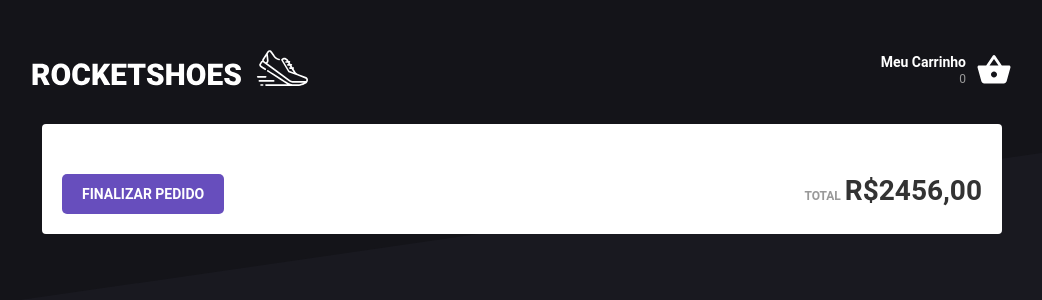
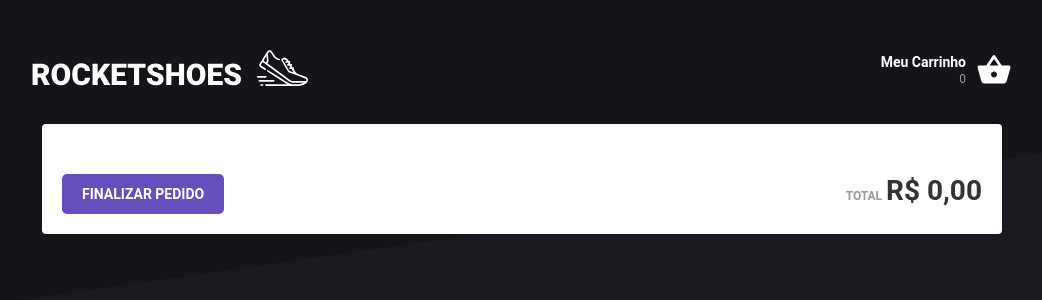
Before and after one commit to Idaslon/FullStack, a React (Create React App) app in the folder React/destroyshoes/: page /cart in a window 1280 px wide. Shown: the top 300 px of the page, without its empty margins (118-1160 px from the left). Built offline with nearby package versions, Linux system fonts and the light colour scheme.

Commit message:
Calculating total price

```diff
--- a/React/destroyshoes/src/pages/Cart/index.tsx
+++ b/React/destroyshoes/src/pages/Cart/index.tsx
@@ -1,10 +1,11 @@
-import React, { useCallback } from 'react';
+import React, { useCallback, useMemo } from 'react';
 import { MdAddCircleOutline, MdRemoveCircleOutline, MdDelete } from 'react-icons/md';
 
 
 import { useSafeSelector } from '@store/hooks';
 import { useDispatch } from 'react-redux';
 import { updateProductAmount } from '@store/ducks/products/actions';
+import { formatPrice } from '@utils/format';
 import {
   Container, Product, Info, ProductDescription, ProductAmount, ProductPrice, Purchase,
 } from './styles';
@@ -30,6 +31,12 @@ export default function Cart() {
 
     dispatch(updateProductAmount({ id, amount: amountToUpdate }));
   }, [products, dispatch]);
+
+  const totalPrice = useMemo(() => {
+    const total = products.reduce((total, product) => total + product.subtotal, 0);
+
+    return formatPrice(total);
+  }, [products]);
 
   return (
     <Container>
@@ -80,7 +87,7 @@ export default function Cart() {
         <button type="button">FINALIZAR PEDIDO</button>
         <strong>
           <span>TOTAL</span>
-          R$2456,00
+          {totalPrice}
         </strong>
       </Purchase>
     </Container>
```
